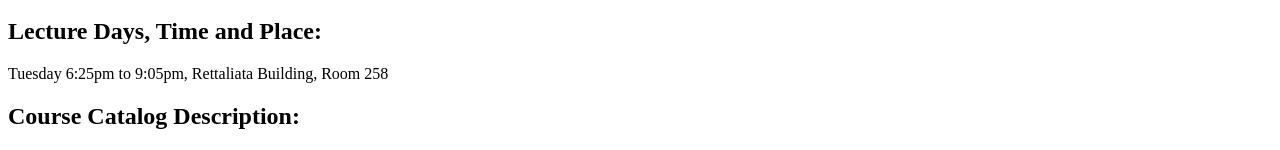
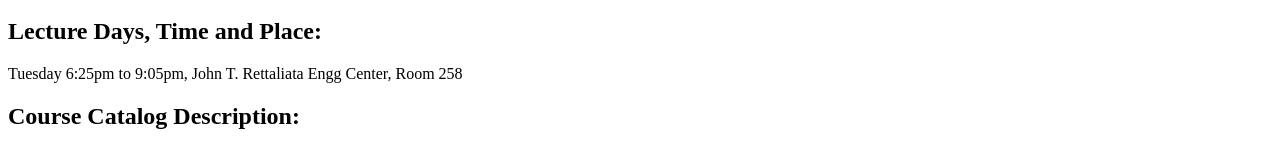
Before and after one commit to lyang-86/itmd361-lab2, a plain HTML site: page index.html in a window 1280 px wide. Shown: the part 225-375 px from the top of the page. Drawn offline with Linux system fonts and the light colour scheme.

Commit message:
updated location

```diff
--- a/index.html
+++ b/index.html
@@ -11,7 +11,7 @@
 	<h2>Professor:</h2>
 	<p>Daniel Krieglstein</p>
 	<h2>Lecture Days, Time and Place:</h2>
-	<p>Tuesday 6:25pm to 9:05pm, Rettaliata Building, Room 258</p>
+	<p>Tuesday 6:25pm to 9:05pm, John T. Rettaliata Engg Center, Room 258</p>
 	<h2>Course Catalog Description:</h2>
 	<p>This course will cover the creation of Web pages and sites using HTML, CSS, Javascript and graphical applications. Networked multimedia distribution technologies are also explored. The design of effective Web site including page layout, user interface design, graphic design, content flow and site structure as well as management of Web site resources including intranet management and design considerations are addressed. Students design and create a major Web site with multiple pages and cross-linked structures. <strong>Prerequisites</strong>: [none] <strong>Credit</strong>: 2-2-3 Semester Hours</p>
 	<h2>Course Outcomes:</h2>
```
